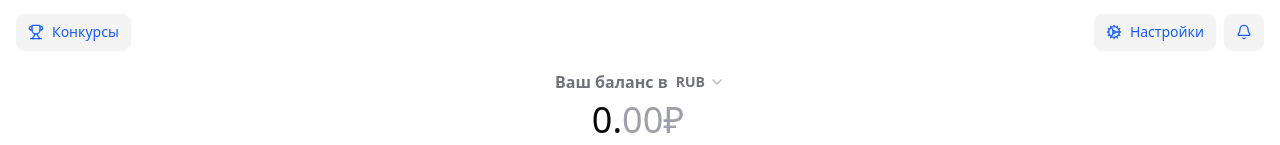
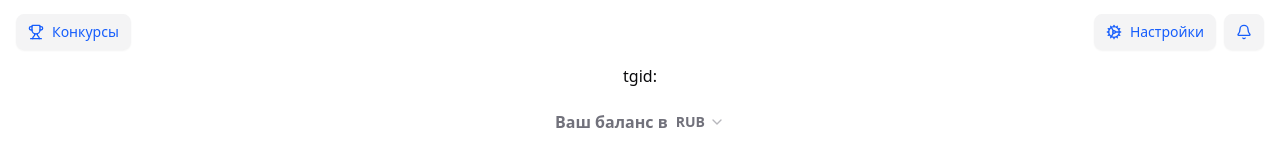
Before and after one commit to boro-dach/nixtradebot, a Next.js app in the folder web/: page / in a window 1280 px wide. Shown: the top 145 px of the page. Built offline with nearby package versions, Linux system fonts and the light colour scheme.

Commit message:
Update page.tsx

```diff
--- a/web/app/page.tsx
+++ b/web/app/page.tsx
@@ -21,7 +21,7 @@ const Home = () => {
 
   return (
     <div className="flex flex-col items-center gap-4 px-4 max-h-screen">
-      {tgid}
+      <p>tgid: {tgid}</p>
       <Balance />
       <div className="grid grid-cols-4 grid-rows-1 gap-2 w-full mt-4">
         <Deposit />
```
